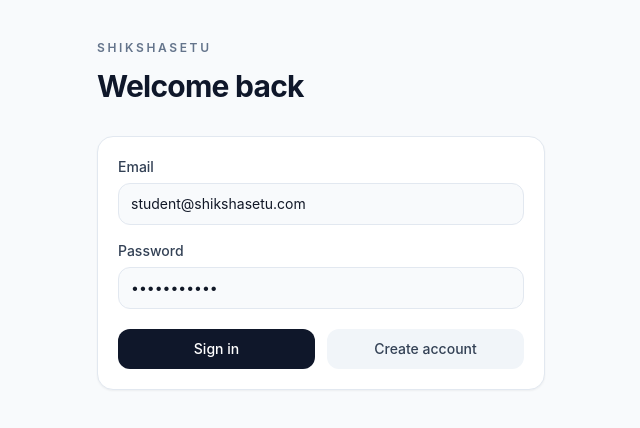
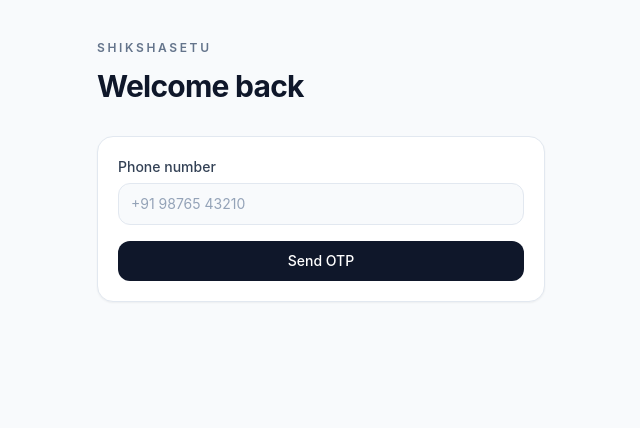
Before and after one commit to sumitpshinde269-oss/ShikshaSetu, a React (Vite) app: page /login in a window 1280 px wide. Shown: the top 428 px of the page, without its empty margins (319-959 px from the left). Built offline with nearby package versions, Linux system fonts and the light colour scheme.

Commit message:
Describe your changes

```diff
--- a/src/pages/AuthPage.jsx
+++ b/src/pages/AuthPage.jsx
@@ -1,8 +1,40 @@
+import { useState } from 'react';
 import { useNavigate } from 'react-router-dom';
 import Button from '../components/Button';
 
+const MOCK_OTP = '1234';
+
 export default function AuthPage() {
   const navigate = useNavigate();
+  const [phone, setPhone] = useState('');
+  const [otp, setOtp] = useState('');
+  const [otpSent, setOtpSent] = useState(false);
+  const [otpError, setOtpError] = useState('');
+
+  const handleSendOtp = () => {
+    if (!phone.trim()) {
+      setOtpError('Please enter your phone number.');
+      return;
+    }
+
+    setOtpError('');
+    setOtpSent(true);
+  };
+
+  const handleVerifyOtp = () => {
+    if (!otp.trim()) {
+      setOtpError('Please enter the OTP.');
+      return;
+    }
+
+    if (otp !== MOCK_OTP) {
+      setOtpError('Invalid OTP. Use 1234 for demo login.');
+      return;
+    }
+
+    setOtpError('');
+    navigate('/home');
+  };
 
   return (
     <div className="min-h-screen bg-slate-50 px-5 py-10">
@@ -13,22 +45,49 @@
         </div>
 
         <div className="rounded-2xl border border-slate-200 bg-white p-5 shadow-sm">
-          <div className="space-y-4">
-            <div>
-              <label className="mb-1.5 block text-sm font-medium text-slate-700">Email</label>
-              <input defaultValue="student@shikshasetu.com" className="w-full rounded-xl border border-slate-200 bg-slate-50 px-3 py-2.5 text-sm outline-none focus:border-slate-400 focus:bg-white" />
+          {!otpSent ? (
+            <div className="space-y-4">
+              <div>
+                <label className="mb-1.5 block text-sm font-medium text-slate-700">Phone number</label>
+                <input
+                  type="tel"
+                  value={phone}
+                  onChange={(e) => setPhone(e.target.value)}
+                  placeholder="+91 98765 43210"
+                  className="w-full rounded-xl border border-slate-200 bg-slate-50 px-3 py-2.5 text-sm outline-none placeholder:text-slate-400 focus:border-slate-400 focus:bg-white"
+                />
+              </div>
+
+              {otpError && <p className="text-sm text-rose-600">{otpError}</p>}
+
+              <Button className="w-full" onClick={handleSendOtp}>Send OTP</Button>
             </div>
+          ) : (
+            <div className="space-y-4">
+              <div>
+                <label className="mb-1.5 block text-sm font-medium text-slate-700">Enter OTP</label>
+                <input
+                  type="text"
+                  inputMode="numeric"
+                  value={otp}
+                  onChange={(e) => setOtp(e.target.value.replace(/\D/g, '').slice(0, 4))}
+                  placeholder="1234"
+                  className="w-full rounded-xl border border-slate-200 bg-slate-50 px-3 py-2.5 text-sm outline-none placeholder:text-slate-400 focus:border-slate-400 focus:bg-white"
+                />
+              </div>
 
-            <div>
-              <label className="mb-1.5 block text-sm font-medium text-slate-700">Password</label>
-              <input type="password" defaultValue="password123" className="w-full rounded-xl border border-slate-200 bg-slate-50 px-3 py-2.5 text-sm outline-none focus:border-slate-400 focus:bg-white" />
+              <p className="text-sm text-slate-500">Demo OTP: <span className="font-semibold text-slate-700">1234</span></p>
+
+              {otpError && <p className="text-sm text-rose-600">{otpError}</p>}
+
+              <div className="flex gap-3">
+                <Button variant="secondary" className="flex-1" onClick={() => setOtpSent(false)}>
+                  Change number
+                </Button>
+                <Button className="flex-1" onClick={handleVerifyOtp}>Verify &amp; Continue</Button>
+              </div>
             </div>
-          </div>
-
-          <div className="mt-5 flex gap-3">
-            <Button className="flex-1" onClick={() => navigate('/home')}>Sign in</Button>
-            <Button variant="secondary" className="flex-1" onClick={() => navigate('/home')}>Create account</Button>
-          </div>
+          )}
         </div>
       </div>
     </div>
```
